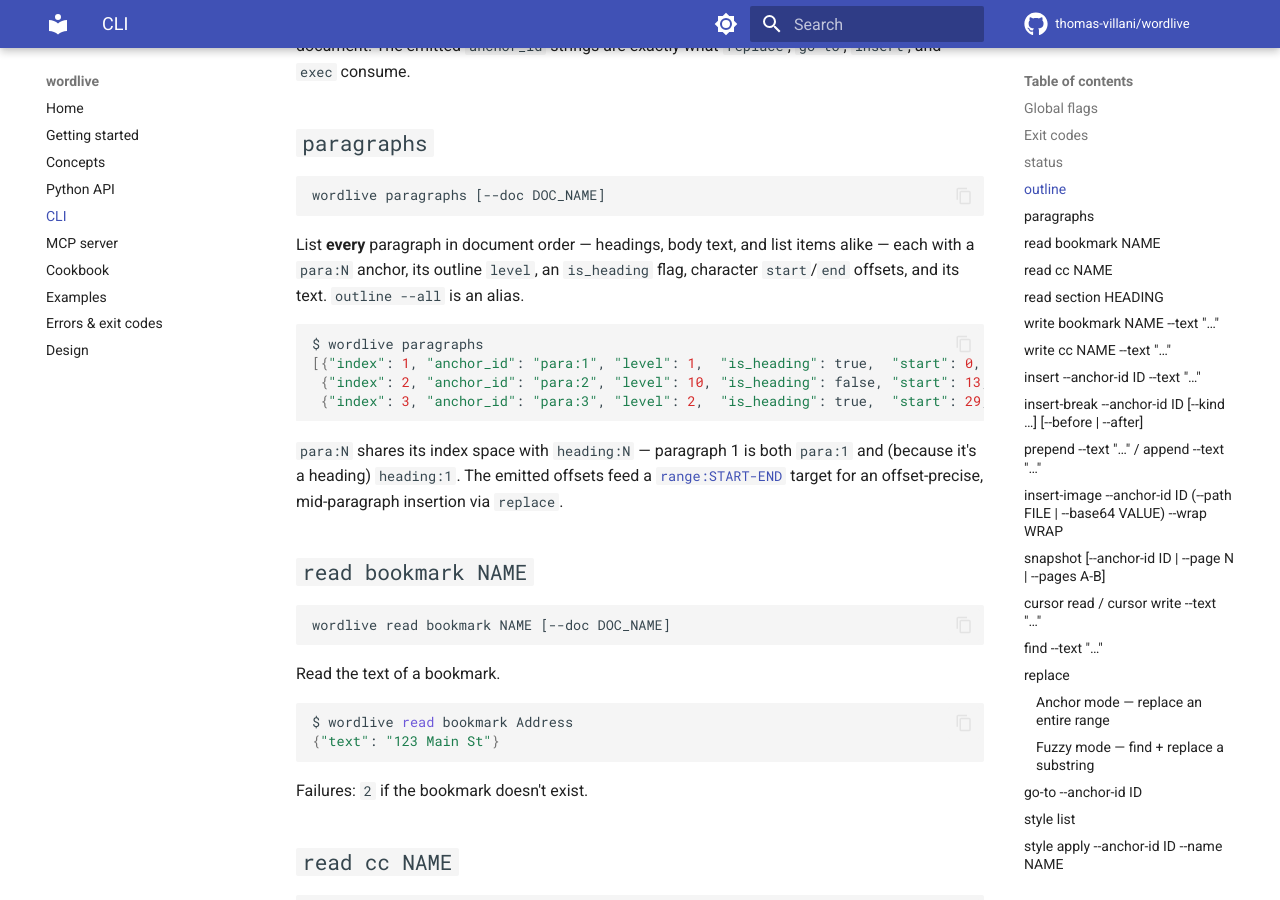
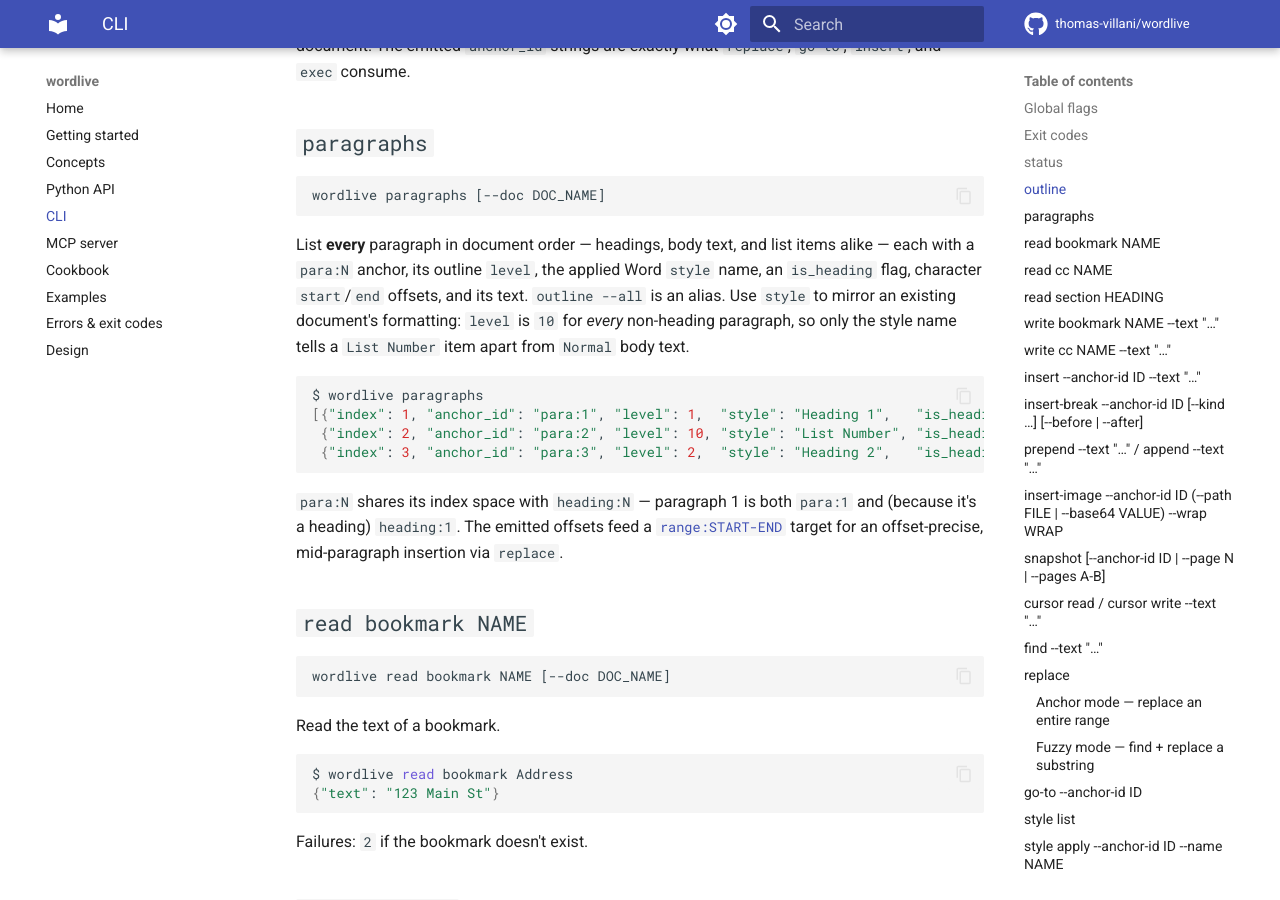
Before and after one commit to thomas-villani/wordlive, an MkDocs documentation site: the page built from docs/cli.md, in a window 1280 px wide and 900 px high, scrolled down 1990 px. Built offline with MkDocs 1.6.1 and Material for MkDocs 9.7.7, drawn with Linux system fonts in a browser that asks for light colours; comment, search, counter and statistics services are not loaded.

Commit message:
feat(read): surface applied paragraph style name in `paragraphs`
`paragraphs.list()` (CLI `paragraphs`, `word_read(command="paragraphs")`) now
includes a `style` field — the paragraph's applied Word style name, or `None` if
unreadable. Word's `OutlineLevel` is `10` for every non-heading paragraph, so a
caller previously couldn't tell a `List Number` item from `Normal` body text;
the style name is the handle needed to mirror an existing document's formatting
on the first write instead of guessing and running a fixup pass.

Addresses the top formatting-fidelity ask from the live Word editing session
(notes.md). Docs (cli.md, python SKILL.md, CHANGELOG) and the fake-COM paragraph
fixture updated; unit test asserts list items and body text are distinguishable
by style even when both report level 10.

Co-Authored-By: Claude Opus 4.8 (1M context) <noreply@anthropic.com>

````diff
--- a/docs/cli.md
+++ b/docs/cli.md
@@ -84,15 +84,17 @@ wordlive paragraphs [--doc DOC_NAME]
 ```
 
 List **every** paragraph in document order — headings, body text, and list
-items alike — each with a `para:N` anchor, its outline `level`, an
-`is_heading` flag, character `start`/`end` offsets, and its text. `outline
---all` is an alias.
+items alike — each with a `para:N` anchor, its outline `level`, the applied
+Word `style` name, an `is_heading` flag, character `start`/`end` offsets, and
+its text. `outline --all` is an alias. Use `style` to mirror an existing
+document's formatting: `level` is `10` for *every* non-heading paragraph, so
+only the style name tells a `List Number` item apart from `Normal` body text.
 
 ```bash
 $ wordlive paragraphs
-[{"index": 1, "anchor_id": "para:1", "level": 1,  "is_heading": true,  "start": 0,  "end": 13, "text": "Introduction"},
- {"index": 2, "anchor_id": "para:2", "level": 10, "is_heading": false, "start": 13, "end": 29, "text": "Body text here."},
- {"index": 3, "anchor_id": "para:3", "level": 2,  "is_heading": true,  "start": 29, "end": 35, "text": "Risks"}]
+[{"index": 1, "anchor_id": "para:1", "level": 1,  "style": "Heading 1",   "is_heading": true,  "start": 0,  "end": 13, "text": "Introduction"},
+ {"index": 2, "anchor_id": "para:2", "level": 10, "style": "List Number", "is_heading": false, "start": 13, "end": 29, "text": "First item."},
+ {"index": 3, "anchor_id": "para:3", "level": 2,  "style": "Heading 2",   "is_heading": true,  "start": 29, "end": 35, "text": "Risks"}]
 ```
 
 `para:N` shares its index space with `heading:N` — paragraph 1 is both
````
Also changed, not shown: CHANGELOG.md (+6 -0 lines), src/wordlive/_skill/wordlive-python/SKILL.md (+1 -1 lines), 3 other files.
